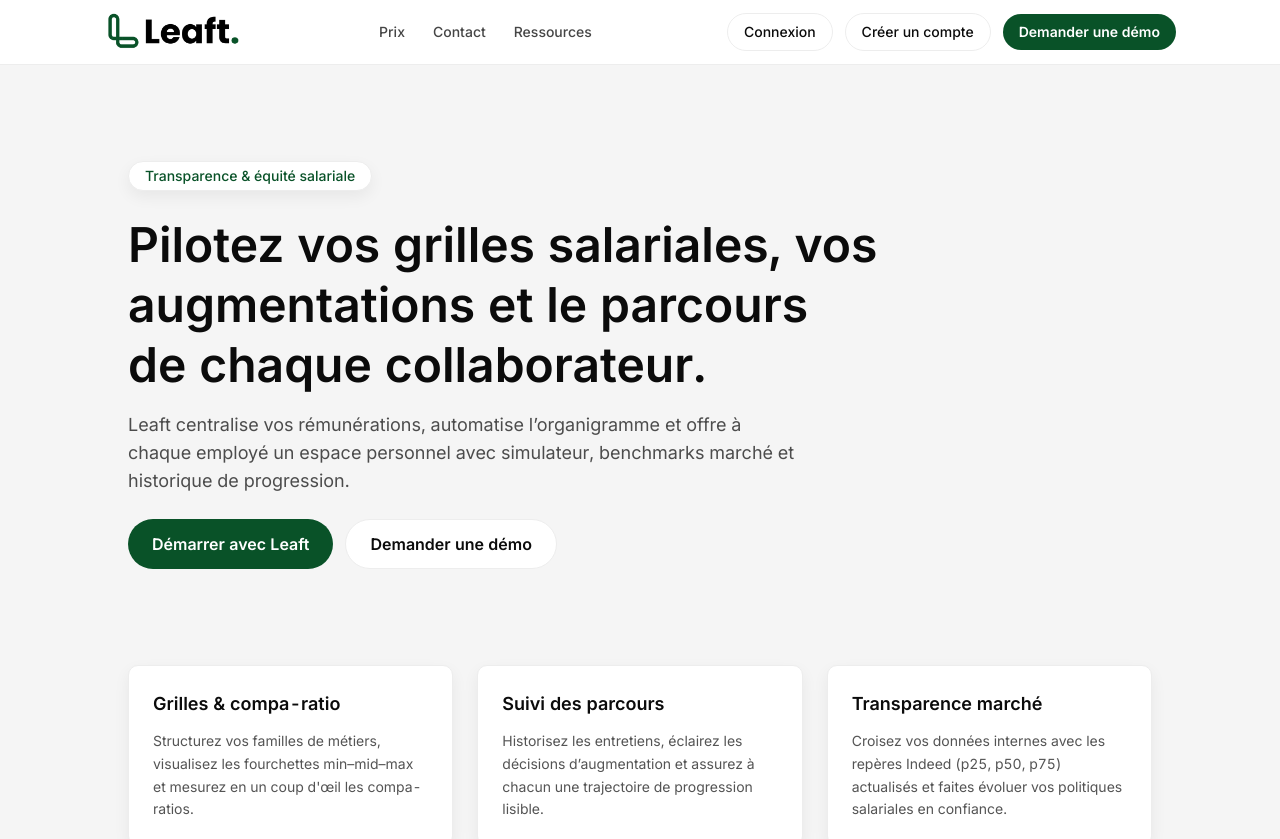
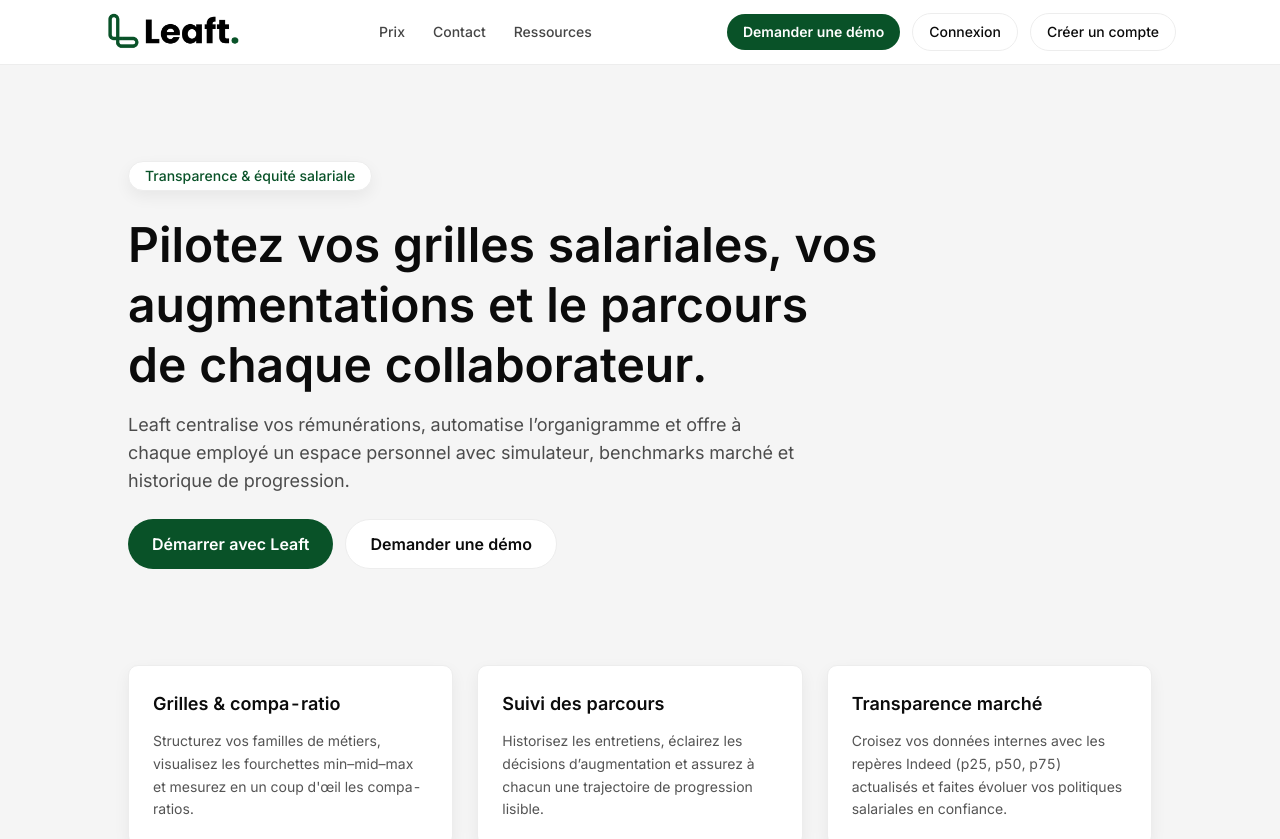
Before and after one commit to TWIIST3R/leaft, a Next.js app: page / in a window 1280 px wide. Shown: the top 839 px of the page. Built offline with nearby package versions, Linux system fonts and the light colour scheme; no server answers.

Commit message:
Keep demo CTA visible and avoid auth flicker

```diff
--- a/src/components/layout/site-header.tsx
+++ b/src/components/layout/site-header.tsx
@@ -31,6 +31,13 @@ export function SiteHeader() {
           ))}
         </nav>
         <div className="hidden items-center gap-3 sm:flex">
+          <div className="flex items-center gap-3">
+            <Link
+              href="/contact"
+              className="rounded-full bg-[var(--brand)] px-4 py-2 text-sm font-semibold text-white transition hover:brightness-110"
+            >
+              Demander une démo
+            </Link>
             <ClerkLoaded>
               <SignedOut>
                 <Link
@@ -44,12 +51,6 @@ export function SiteHeader() {
                   className="rounded-full border border-border px-4 py-2 text-sm font-medium text-[var(--text)] transition hover:bg-[var(--brand)]/10"
                 >
                   Créer un compte
-              </Link>
-              <Link
-                href="/contact"
-                className="rounded-full bg-[var(--brand)] px-4 py-2 text-sm font-semibold text-white transition hover:brightness-110"
-              >
-                Demander une démo
                 </Link>
               </SignedOut>
               <SignedIn>
@@ -69,13 +70,8 @@ export function SiteHeader() {
               >
                 Connexion
               </Link>
-            <Link
-              href="/contact"
-              className="rounded-full bg-[var(--brand)] px-4 py-2 text-sm font-semibold text-white transition hover:brightness-110"
-            >
-              Demander une démo
-            </Link>
             </ClerkLoading>
+          </div>
         </div>
       </div>
     </header>
```
Lines whose indentation alone changed are shown as unchanged.
